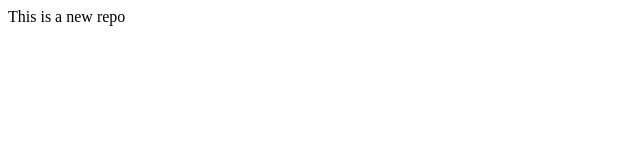
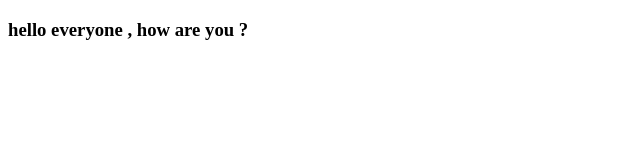
Before and after one commit to swapno1/LocalRepo, a plain HTML site: page index.html in a window 1280 px wide. Shown: the whole page, without its empty margins (0-640 px from the left). Drawn offline with Linux system fonts and the light colour scheme.

Commit message:
Add Greeting

```diff
--- a/index.html
+++ b/index.html
@@ -1 +1,11 @@
-<p>This is a new repo</p>
+<!DOCTYPE html>
+<html lang="en">
+<head>
+  <meta charset="UTF-8">
+  <meta name="viewport" content="width=device-width, initial-scale=1.0">
+  <title>Inside feature1 branch</title>
+</head>
+<body>
+  <h3>hello everyone , how are you ?</h3>
+</body>
+</html>
```
